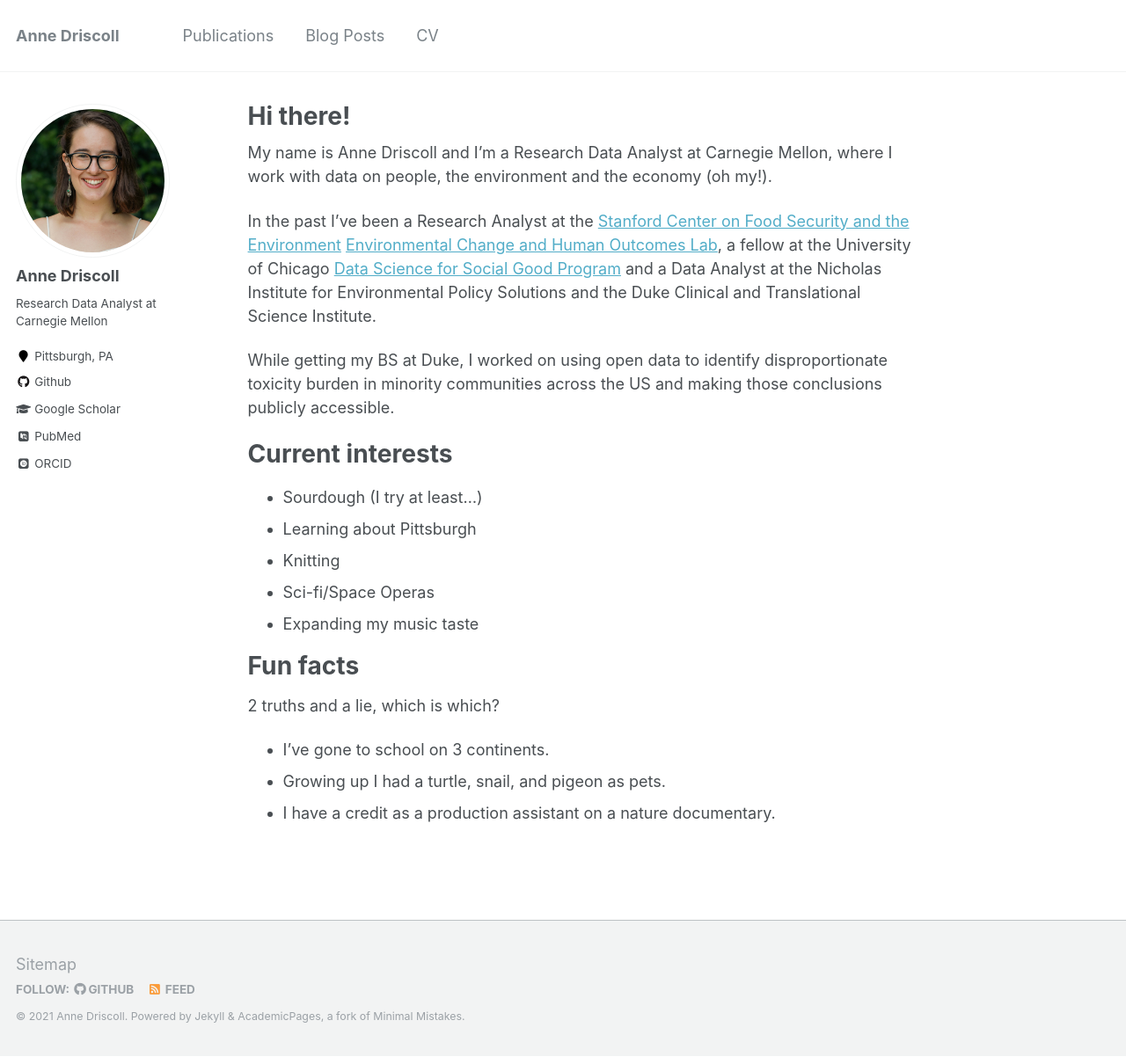
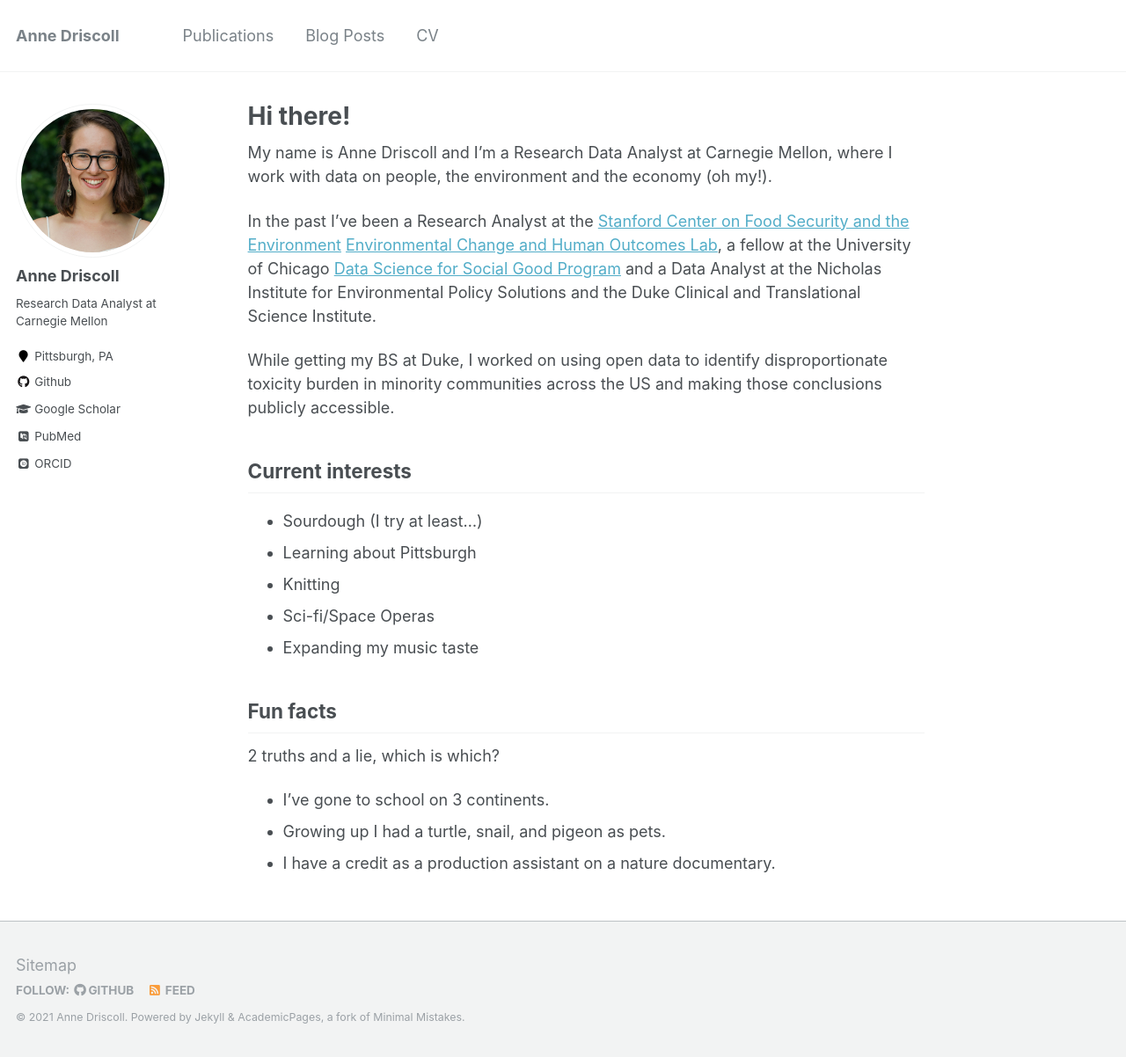
Before and after one commit to amd112/amd112.github.io, a Jekyll site: the page built from _pages/about.md, in a window 1280 px wide and 1202 px high. Shown: the whole window at 88% size. Built offline with Jekyll 4.4.1, drawn with Linux system fonts in a browser that asks for light colours; some web fonts are replaced.

```diff
--- a/_pages/about.md
+++ b/_pages/about.md
@@ -17,8 +17,7 @@ While getting my BS at Duke, I worked on using open data to identify disproporti
 
 
 
-Current interests
-======
+## Current interests
 
 * Sourdough (I try at least...)
 * Learning about Pittsburgh
@@ -27,8 +26,7 @@ Current interests
 * Expanding my music taste
 
 
-Fun facts
-======
+## Fun facts
 
 2 truths and a lie, which is which?
 * I've gone to school on 3 continents.
```
